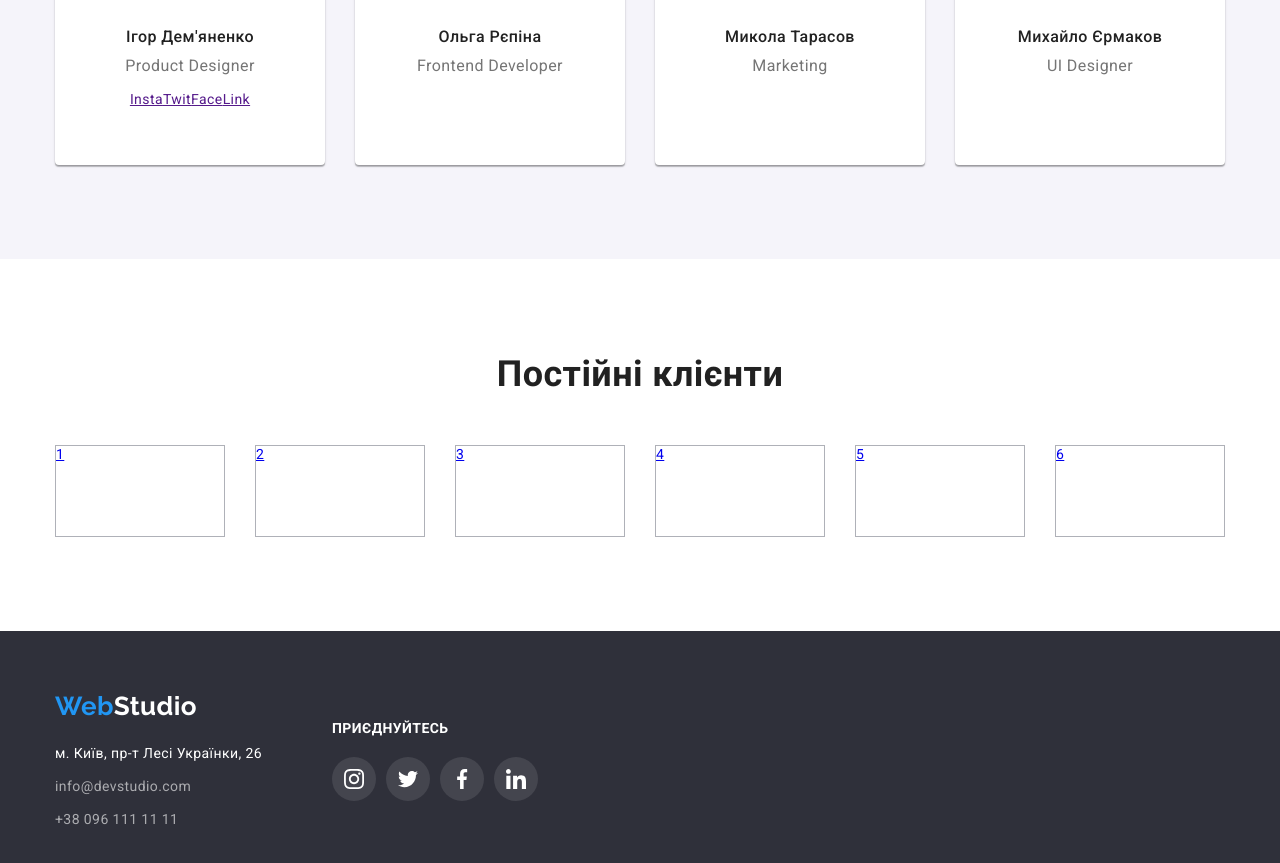
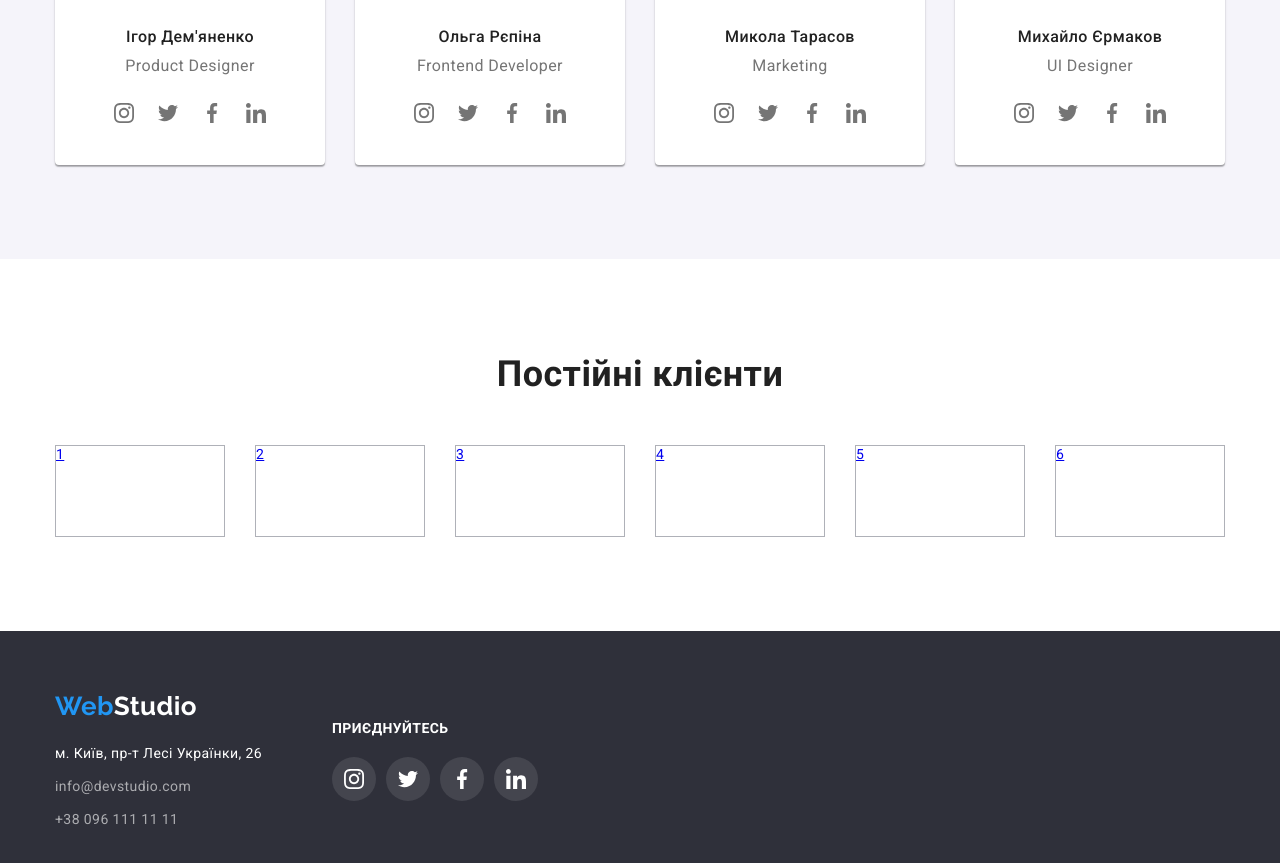
Before and after one commit to chuzhov/goit-markup-hw-04, a plain HTML site: page index.html in a window 1280 px wide. Shown: the part 2046-2909 px from the top of the page. Drawn offline with nearby package versions, Linux system fonts and the light colour scheme.

Commit message:
Adds socials to Team-mates sec.
*Social links added to each team member card;

```diff
--- a/css/styles.css
+++ b/css/styles.css
@@ -76,6 +76,18 @@ p, h1, h2, h3, h4, h5 {
 
 .icon {
   fill: currentColor;
+}
+
+.socials-horizontal-block {
+  display: flex;
+  justify-content: center;
+  align-items: center;
+
+  width: 44px;
+  height: 44px;
+
+  border-radius: 50%;
+
 }
 
 /* Розмічаємо лого студії */
@@ -380,6 +392,16 @@ p, h1, h2, h3, h4, h5 {
   justify-content: center;
 }
 
+.team-mate .socials-horizontal-block {
+  color: var(--article-text-color);
+  background-color: var(--logo-color-contrast);
+}
+
+.team-mate .socials-horizontal-block:hover {
+  color: var(--logo-color-contrast);
+  background-color: var(--accent-color);
+}
+
 /* Sec 5  перелік постійних клієнтів  */
 
 .clients-list {
@@ -471,20 +493,14 @@ p, h1, h2, h3, h4, h5 {
   column-gap: 10px;
 }
 
-.our-social-link {
-  display: flex;
-  justify-content: center;
-  align-items: center;
 
-  width: 44px;
-  height: 44px;
+
+.page-footer .socials-horizontal-block {
   color: var(--logo-color-contrast);
   background-color: rgba(255, 255, 255, 0.1);
-  border-radius: 50%;
-
 }
 
-.our-social-link:hover {
+.page-footer .socials-horizontal-block:hover {
   background-color: var(--accent-color);
 }
 
--- a/index.html
+++ b/index.html
@@ -153,23 +153,31 @@
                <!-- перелік лінків соціальних мереж -->
               <ul class="team-mate-socials no-bullets">
                 <li class="team-mate-social-item">
-                  <a href="">
-                    Insta
+                  <a class="socials-horizontal-block" href="">
+                    <svg class="icon" width="20px" height="20px">
+                      <use href="images/symbol-defs.svg#icon-instagram"></use>
+                    </svg>
                   </a>
                 </li>
                 <li class="team-mate-social-item">
-                  <a href="">
-                    Twit
+                  <a class="socials-horizontal-block" href="">
+                    <svg class="icon" width="20px" height="20px">
+                      <use href="images/symbol-defs.svg#icon-twitter"></use>
+                    </svg>
                   </a>
                 </li>
                 <li class="team-mate-social-item">
-                  <a href="">
-                    Face
+                  <a class="socials-horizontal-block" href="">
+                    <svg class="icon" width="20px" height="20px">
+                      <use href="images/symbol-defs.svg#icon-facebook"></use>
+                    </svg>
                   </a>
                 </li>
                 <li class="team-mate-social-item">
-                  <a href="">
-                    Link
+                  <a class="socials-horizontal-block" href="">
+                    <svg class="icon" width="20px" height="20px">
+                      <use href="images/symbol-defs.svg#icon-linkedin"></use>
+                    </svg>
                   </a>
                 </li>
               </ul>         <!--кінець блоку лінків соц.мереж -->
@@ -190,6 +198,38 @@
                 Frontend Developer
               </p>
 
+               <!-- перелік лінків соціальних мереж -->
+               <ul class="team-mate-socials no-bullets">
+                <li class="team-mate-social-item">
+                  <a class="socials-horizontal-block" href="">
+                    <svg class="icon" width="20px" height="20px">
+                      <use href="images/symbol-defs.svg#icon-instagram"></use>
+                    </svg>
+                  </a>
+                </li>
+                <li class="team-mate-social-item">
+                  <a class="socials-horizontal-block" href="">
+                    <svg class="icon" width="20px" height="20px">
+                      <use href="images/symbol-defs.svg#icon-twitter"></use>
+                    </svg>
+                  </a>
+                </li>
+                <li class="team-mate-social-item">
+                  <a class="socials-horizontal-block" href="">
+                    <svg class="icon" width="20px" height="20px">
+                      <use href="images/symbol-defs.svg#icon-facebook"></use>
+                    </svg>
+                  </a>
+                </li>
+                <li class="team-mate-social-item">
+                  <a class="socials-horizontal-block" href="">
+                    <svg class="icon" width="20px" height="20px">
+                      <use href="images/symbol-defs.svg#icon-linkedin"></use>
+                    </svg>
+                  </a>
+                </li>
+              </ul>         <!--кінець блоку лінків соц.мереж -->
+
             </div>
           </li>
 
@@ -204,6 +244,39 @@
               <p class="team-mate-position">
                 Marketing
               </p>
+
+              <!-- перелік лінків соціальних мереж -->
+              <ul class="team-mate-socials no-bullets">
+                <li class="team-mate-social-item">
+                  <a class="socials-horizontal-block" href="">
+                    <svg class="icon" width="20px" height="20px">
+                      <use href="images/symbol-defs.svg#icon-instagram"></use>
+                    </svg>
+                  </a>
+                </li>
+                <li class="team-mate-social-item">
+                  <a class="socials-horizontal-block" href="">
+                    <svg class="icon" width="20px" height="20px">
+                      <use href="images/symbol-defs.svg#icon-twitter"></use>
+                    </svg>
+                  </a>
+                </li>
+                <li class="team-mate-social-item">
+                  <a class="socials-horizontal-block" href="">
+                    <svg class="icon" width="20px" height="20px">
+                      <use href="images/symbol-defs.svg#icon-facebook"></use>
+                    </svg>
+                  </a>
+                </li>
+                <li class="team-mate-social-item">
+                  <a class="socials-horizontal-block" href="">
+                    <svg class="icon" width="20px" height="20px">
+                      <use href="images/symbol-defs.svg#icon-linkedin"></use>
+                    </svg>
+                  </a>
+                </li>
+              </ul>         <!--кінець блоку лінків соц.мереж -->
+
             </div>
           </li>
 
@@ -218,6 +291,39 @@
               <p class="team-mate-position">
                 UI Designer
               </p>
+
+ <!-- перелік лінків соціальних мереж -->
+              <ul class="team-mate-socials no-bullets">
+                <li class="team-mate-social-item">
+                  <a class="socials-horizontal-block" href="">
+                    <svg class="icon" width="20px" height="20px">
+                      <use href="images/symbol-defs.svg#icon-instagram"></use>
+                    </svg>
+                  </a>
+                </li>
+                <li class="team-mate-social-item">
+                  <a class="socials-horizontal-block" href="">
+                    <svg class="icon" width="20px" height="20px">
+                      <use href="images/symbol-defs.svg#icon-twitter"></use>
+                    </svg>
+                  </a>
+                </li>
+                <li class="team-mate-social-item">
+                  <a class="socials-horizontal-block" href="">
+                    <svg class="icon" width="20px" height="20px">
+                      <use href="images/symbol-defs.svg#icon-facebook"></use>
+                    </svg>
+                  </a>
+                </li>
+                <li class="team-mate-social-item">
+                  <a class="socials-horizontal-block" href="">
+                    <svg class="icon" width="20px" height="20px">
+                      <use href="images/symbol-defs.svg#icon-linkedin"></use>
+                    </svg>
+                  </a>
+                </li>
+              </ul>         <!--кінець блоку лінків соц.мереж -->
+
             </div>
           </li>
 
@@ -285,28 +391,28 @@
           <h4 class="footer-follow-us">приєднуйтесь</h4>
           <ul class="footer-our-socials-list no-bullets">
             <li>
-              <a class="our-social-link" href="">
+              <a class="socials-horizontal-block" href="">
                 <svg class="icon" width="20px" height="20px">
                   <use href="images/symbol-defs.svg#icon-instagram"></use>
                 </svg>
               </a>
             </li>
             <li>
-              <a class="our-social-link" href="">
+              <a class="socials-horizontal-block" href="">
                 <svg class="icon" width="20px" height="20px">
                   <use href="images/symbol-defs.svg#icon-twitter"></use>
                 </svg>
               </a>
             </li>
             <li>
-              <a class="our-social-link" href="">
+              <a class="socials-horizontal-block" href="">
                 <svg class="icon" width="20px" height="20px">
                   <use href="images/symbol-defs.svg#icon-facebook"></use>
                 </svg>
               </a>
             </li>
             <li>
-              <a class="our-social-link" href="">
+              <a class="socials-horizontal-block" href="">
                 <svg class="icon" width="20px" height="20px">
                   <use href="images/symbol-defs.svg#icon-linkedin"></use>
                 </svg>
```
